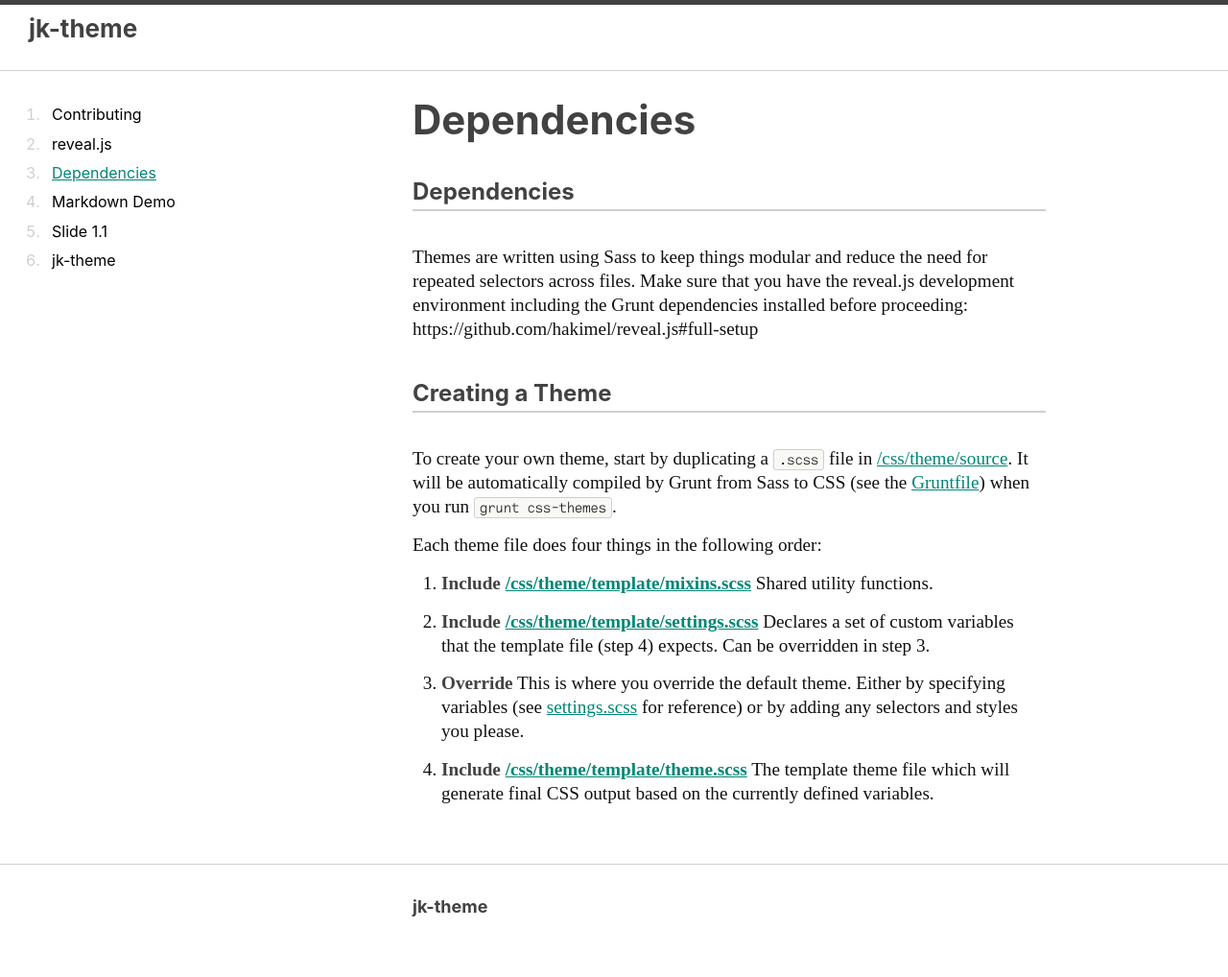
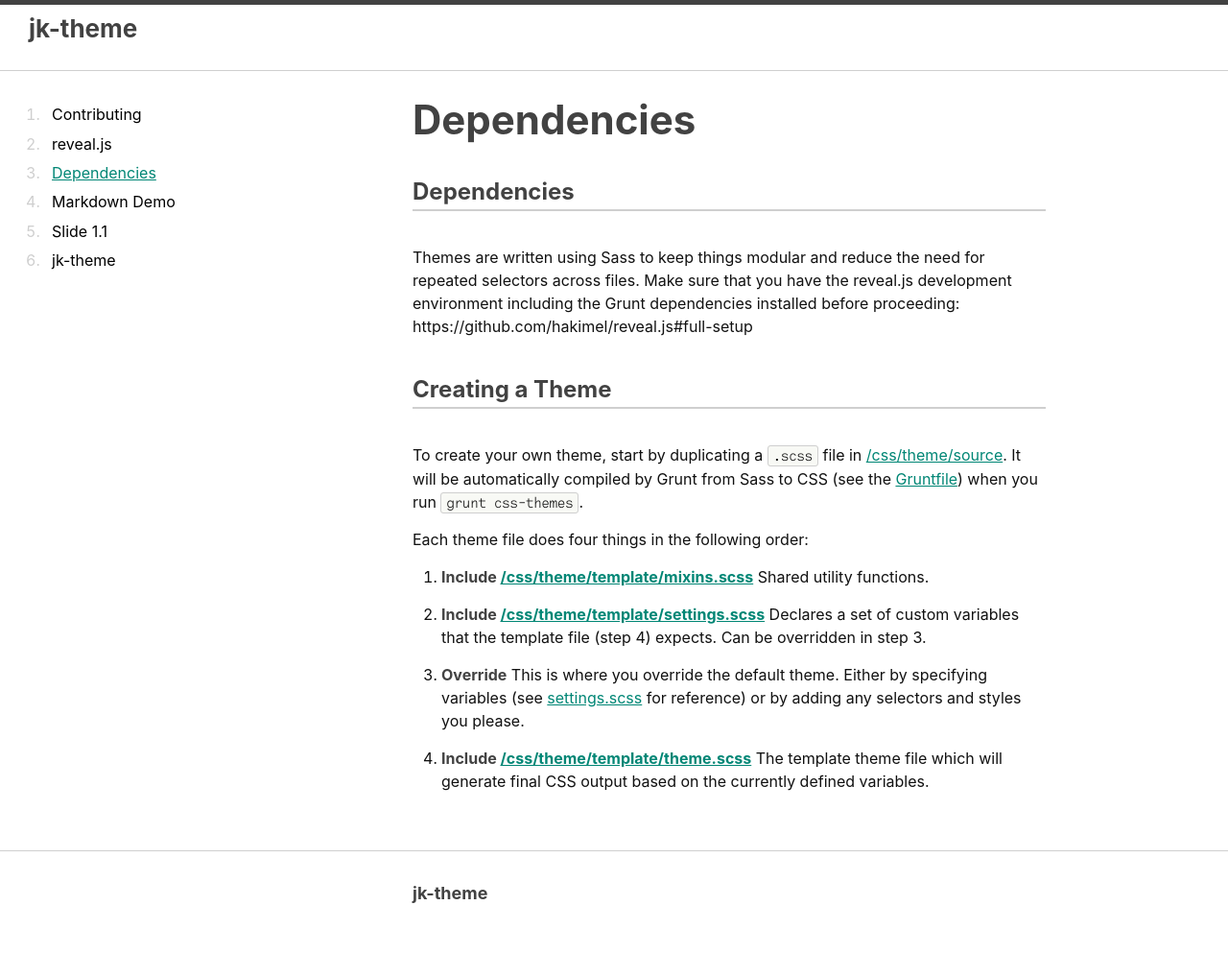
Before and after one commit to coursweb/jk-theme, a Jekyll site: the page built from reveal.js/css/theme/README.md, in a window 1280 px wide. Shown: the whole page at 96% size. Built offline with Jekyll 4.4.1, drawn with Linux system fonts in a browser that asks for light colours; some web fonts are replaced; our own code applies the rules of GitHub Pages for plain Markdown files; comment, search, counter and statistics services are not loaded.

Commit message:
Removing Serif style
Back to the basic default system font.

```diff
--- a/_includes/head.html
+++ b/_includes/head.html
@@ -15,11 +15,6 @@
   | relative_url
   }}">
   <link rel="stylesheet" href="https://cdnjs.cloudflare.com/ajax/libs/magnific-popup.js/1.1.0/magnific-popup.min.css" integrity="sha512-+EoPw+Fiwh6eSeRK7zwIKG2MA8i3rV/DGa3tdttQGgWyatG/SkncT53KHQaS5Jh9MNOT3dmFL0FjTY08And/Cw==" crossorigin="anonymous" referrerpolicy="no-referrer" />
-  <!-- Google Fonts -->
-  <link rel="preconnect" href="https://fonts.googleapis.com">
-  <link rel="preconnect" href="https://fonts.gstatic.com" crossorigin>
-  <link href="https://fonts.googleapis.com/css2?family=Yrsa:ital,wght@0,380;0,480;1,380&display=swap" rel="stylesheet">
-  <!-- End Google Fonts -->
   <link rel="canonical" href="{{ page.url | replace:'index.html','' | prepend: site.baseurl | prepend: site.url }}">
   <link rel="alternate" type="application/rss+xml" title="{{ site.title }}" href="{{ '/feed.xml' | prepend:
     site.baseurl | prepend: site.url }}">
--- a/_sass/_base.scss
+++ b/_sass/_base.scss
@@ -28,16 +28,6 @@ body {
     font-kerning: normal;
 }
 
-
-/*
- * Typogryaphy
-*/
-
-.site-header,
-.secondary-menu,
-.site-footer {
-  font-family: $title-font-family;
-}
 
 /**
  * Set `margin-bottom` to maintain vertical rhythm
@@ -147,7 +137,6 @@ blockquote {
     // font-size: 140%;
     // font-size: 1.1rem;
     // font-weight: 200;
-    // font-family: $serif-font-family;
     // letter-spacing: -1px;
     font-style: normal;
     line-height: 1.4;
--- a/_sass/_layout.scss
+++ b/_sass/_layout.scss
@@ -162,12 +162,6 @@
 .post-content {
     margin-bottom: $spacing-unit;
 
-    p, ul, ol, blockquote {
-        font-size: 1.2rem;
-        line-height: 1.3;
-        font-weight: 380;
-    }
-
     strong, b {
         color: $grey-color-dark;  /* #424242 */
     }
--- a/_sass/main.scss
+++ b/_sass/main.scss
@@ -2,11 +2,8 @@
 
 // Font variables
 
-// $base-font-family:  'Source Sans Pro', Helvetica, Arial, sans-serif;
-$base-font-family: 'Yrsa', serif;
-// $title-font-family: 'DM Sans', $base-font-family;
-$title-font-family: -apple-system, BlinkMacSystemFont, "Segoe UI", Helvetica, Arial, sans-serif, "Apple Color Emoji", "Segoe UI Emoji";
-// $serif-font-family: 'Cormorant Garamond', Garamond, Times, serif;
+$base-font-family: -apple-system, BlinkMacSystemFont, "Segoe UI", Helvetica, Arial, sans-serif, "Apple Color Emoji", "Segoe UI Emoji";
+$title-font-family: $base-font-family;
 $code-font-family: Monoist-Web, monospace;
 $base-font-size:   16px;
 $base-font-weight: 400;
```
